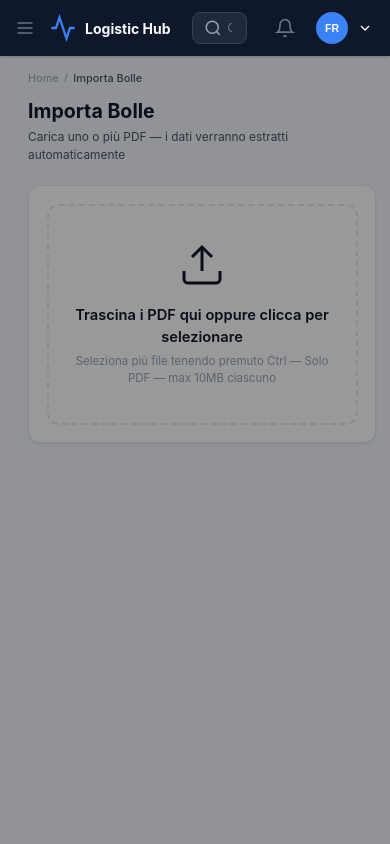
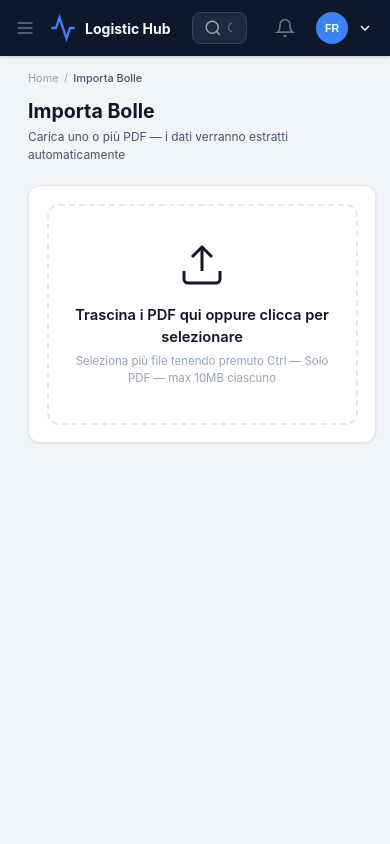
Before and after one commit to sso-spiece-girls/Logistic_hub, a Flask app: page /entrate/importa in a window 390 px wide. Run offline with Flask 3, Linux system fonts and the light colour scheme; a user stored in the database is signed in; some libraries are stand-ins or nearby versions.

Commit message:
Fix: backdrop bloccava click su mobile; detail row rompeva submit multi-bolla

```diff
--- a/routes/entrate.py
+++ b/routes/entrate.py
@@ -241,8 +241,12 @@ def conferma_importa():
 @login_required
 def conferma_importa_multi():
     import json
+    raw = request.form.get("bolle_json", "")
+    if not raw:
+        flash("Errore: dati bolle non validi (JSON vuoto).", "error")
+        return redirect(url_for("entrate.importa"))
     try:
-        bolle_data = json.loads(request.form.get("bolle_json", "[]"))
+        bolle_data = json.loads(raw)
     except (json.JSONDecodeError, TypeError):
         flash("Errore: dati bolle non validi.", "error")
         return redirect(url_for("entrate.importa"))
--- a/static/css/app.css
+++ b/static/css/app.css
@@ -142,8 +142,8 @@ body {
 @media (max-width: 768px) {
   .sidebar { transform: translateX(0); }
   .sidebar-collapsed .sidebar { transform: translateX(-100%); }
-  .sidebar-backdrop { display: none; }
-  .sidebar-collapsed .sidebar-backdrop { display: block; }
+  .sidebar-backdrop { display: block; }
+  .sidebar-collapsed .sidebar-backdrop { display: none; }
   .main-content { padding-left: 2rem; }
   .sidebar-collapsed .main-content { padding-left: 2rem; }
 }
--- a/templates/entrate_importa.html
+++ b/templates/entrate_importa.html
@@ -144,6 +144,7 @@ document.addEventListener('DOMContentLoaded', function() {
         var rows = risultatiBody.querySelectorAll('tr');
         for (var i = 0; i < rows.length; i++) {
             var inputs = rows[i].querySelectorAll('input.row-edit');
+            if (inputs.length < 3) continue;
             var fornitore = inputs[0].value.trim();
             var nBolla = inputs[1].value.trim();
             if (!fornitore || !nBolla) continue;
```
